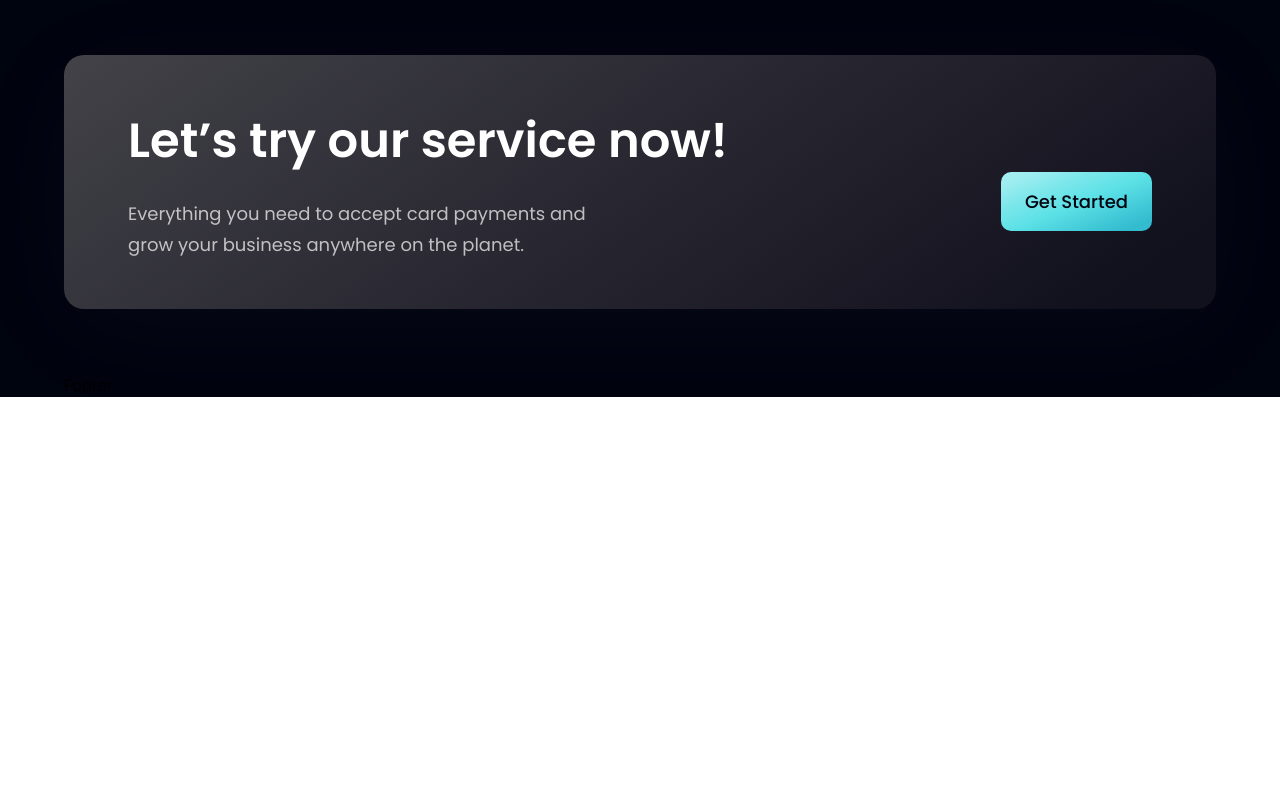
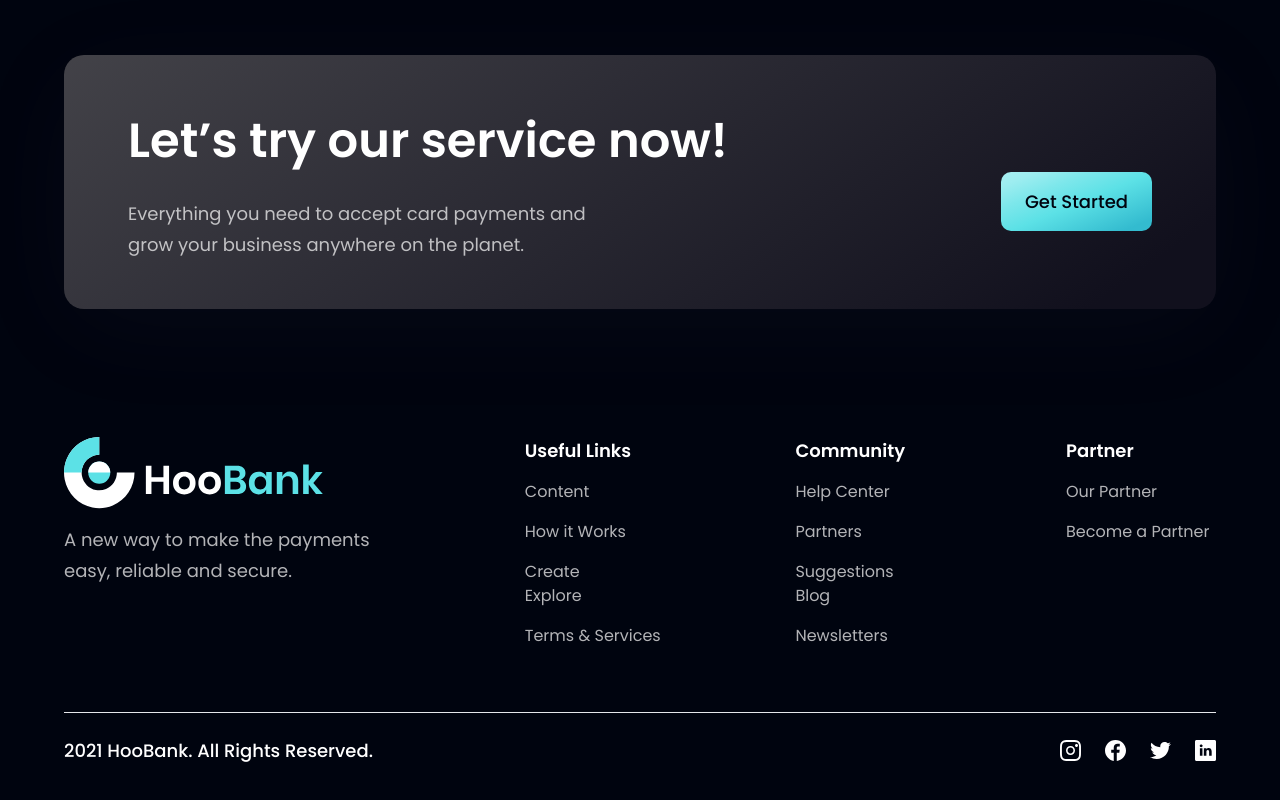
Before and after one commit to hnduong0711/ModernBank, a React (Vite) app: page / in a window 1280 px wide. Shown: the part 3945-4745 px from the top of the page. Before the commit the page ends 4342 px from the top, so only its background shows below. Built offline with nearby package versions, Linux system fonts and the light colour scheme.

Commit message:
Done app

```diff
--- a/src/components/Footer.jsx
+++ b/src/components/Footer.jsx
@@ -1,8 +1,45 @@
-import React from 'react'
-
+import styles from "../style"
+import { logo } from '../assets'
+import { footerLinks, socialMedia } from '../constants'
 const Footer = () => {
   return (
-    <div>Footer</div>
+    <section className={`${styles.flexCenter} ${styles.paddingY} flex-col`}>
+      <div className={`${styles.flexStart} md:flex-row flex-col mb-8 w-full`}>
+        <div className="flex-1">
+          <div className="flex-1 flex flex-col justify-start mr-10">
+            <img src={logo} alt="hoobank" className="w-[260px] h-[72px] object-contain" />
+          </div>
+          <p className={`${styles.paragraph} mt-4 max-w-[310px] mr-4`}>A new way to make the payments easy, reliable and secure.</p>
+        </div>
+        <div className="flex-[1.5] w-full flex flex-row justify-between flex-wrap md:mt-0 mt-10">
+          {
+            footerLinks.map((footerLink) => (
+              <div key={footerLink.key} className="flex flex-col ss:mt-0 my-4 min-w-[150px]" >
+                <h4 className={`font-poppins font-semibold text-[18px] leading-[27px] text-white`}>
+                  {footerLink.title}
+                </h4>
+                <ul className="list-none mt-4">
+                  {footerLink.links.map((link, index) => (
+                    <li key={link.name} className={`font-poppins font-normal text-[16px] leading-[24px] text-dimWhite hover:text-secondary cursor-pointer ${index !== footerLinks.length - 1 ? 'mb-4' : 'mb-0'}`}>
+                      {link.name}
+                    </li>
+                  ))}
+                </ul>
+              </div>
+            ))
+          }
+        </div>
+      </div>
+
+      <div className="w-full flex justify-between items-center md:flex-row flex-col pt-6 border-t-[1px] border-t-[#3f3r45]">
+        <p className={`font-poppins font-medium text-[18px] leading-[27px] text-white text-center`}>2021 HooBank. All Rights Reserved.</p>
+        <div className="flex flex-row md:mt-0 mt-6">
+          {socialMedia.map((social, index) => (
+            <img key={social.id} src={social.icon} className={`w-[21px] h-[21px] object-contain cursor-pointer ${index !== socialMedia.length - 1 ? 'mr-6' : 'mr-0'}`} />
+          ))}
+        </div>
+      </div>
+    </section>
   )
 }
 
```
